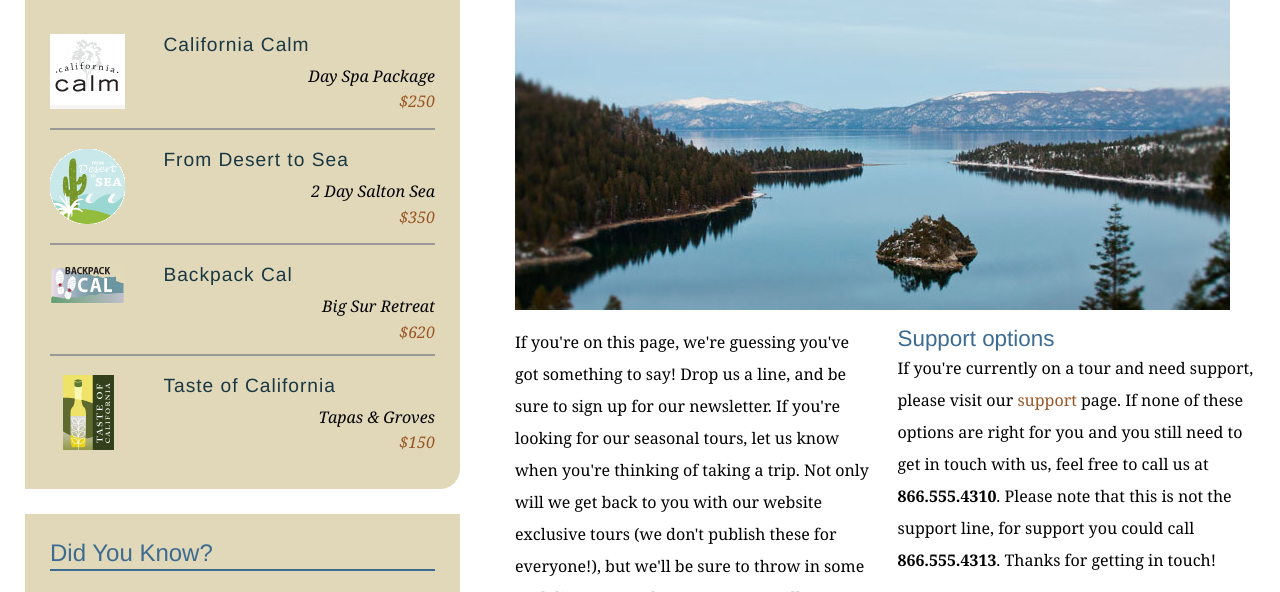
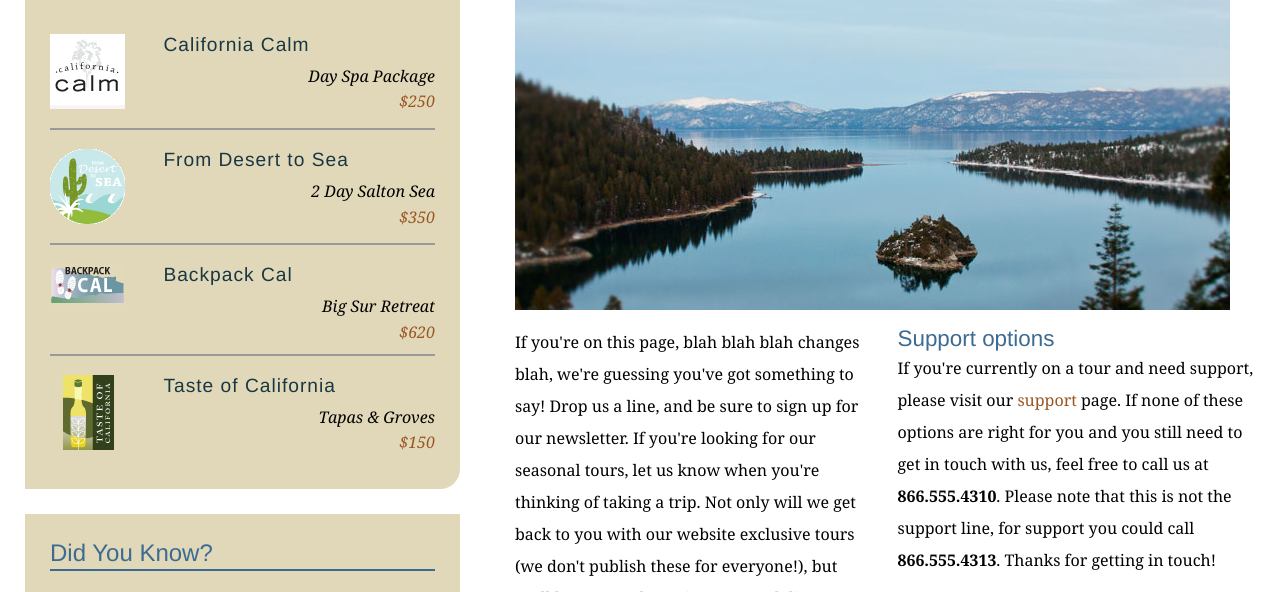
Before and after one commit to aksunbear/explore_california, a plain HTML site: page contact.html in a window 1280 px wide. Shown: the part 342-934 px from the top of the page. Drawn offline with Linux system fonts and the light colour scheme.

Commit message:
Added some blah blah change to text

```diff
--- a/contact.html
+++ b/contact.html
@@ -68,7 +68,7 @@
           <h1>Get in touch</h1>
           <img src="assets/images/emerald_bay.jpg" alt="Beautiful Lake Tahoe" class="articleImage" />
           <div class="multiCol">
-            <p>If you're on this page, we're guessing you've got something to say! Drop us a line, and be sure to sign up for our newsletter. If you're looking for our seasonal tours,  let us know when you're thinking of taking a trip. Not only will we get back to you with our website exclusive tours (we don't publish these for everyone!), but we'll be sure to throw in some cool discounts and tour extras as well.</p>
+            <p>If you're on this page, blah blah blah changes blah, we're guessing you've got something to say! Drop us a line, and be sure to sign up for our newsletter. If you're looking for our seasonal tours,  let us know when you're thinking of taking a trip. Not only will we get back to you with our website exclusive tours (we don't publish these for everyone!), but we'll be sure to throw in some cool discounts and tour extras as well.</p>
 
             <h2>Support options</h2>
             <p>If you're currently on a tour and need support, please visit our <a href="support.html">support</a> page. If none of these options are right for you and you still need to get in touch with us, feel free to call us at<span class="phone"> <strong>866.555.4310</strong>. Please note that this is not the support line, for support you could call </span><strong>866.555.4313</strong>. Thanks for getting in touch!</p>
```
